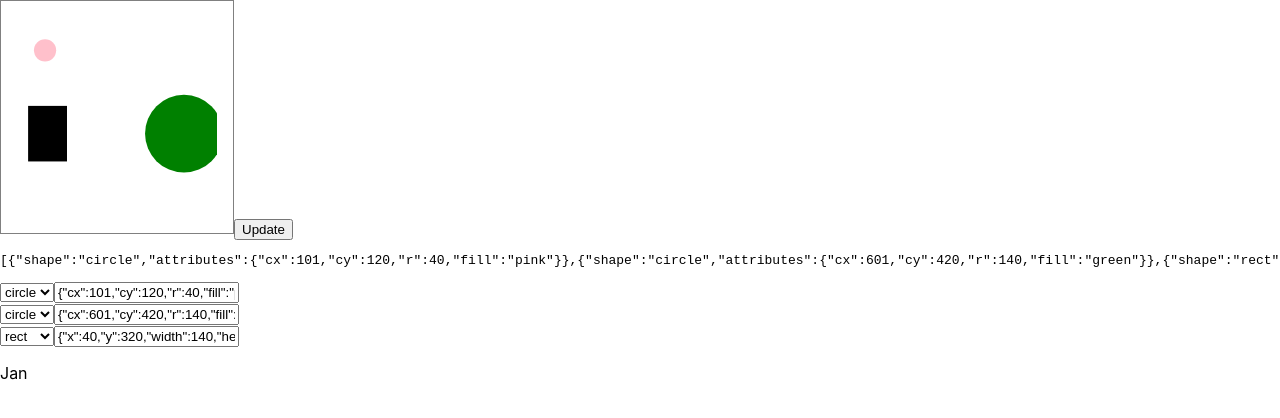
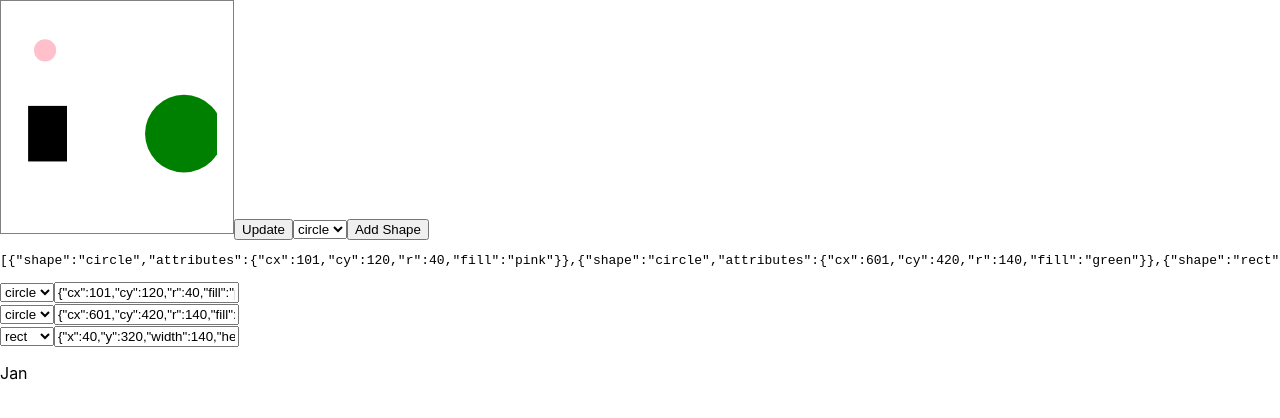
Before and after one commit to crianonim/svarog, a React (Create React App) app: page / in a window 1280 px wide. Shown: the top 418 px of the page. Built offline with nearby package versions, Linux system fonts and the light colour scheme.

Commit message:
Add new shape

```diff
--- a/src/App.js
+++ b/src/App.js
@@ -35,6 +35,7 @@ const start=[
 const App = ()=>{
   // const [inputs,setInputs] = useState(circles.map(c=>JSON.stringify(c)));
   const [shapes,setShapes] = useState(start);
+  const [newShape,setNewShape] = useState("circle");
   const [shapesControlls,setShapesControlls] = useState(start.map(el=>({shape:el.shape,attributes:JSON.stringify(el.attributes)})));
   return (
     <>
@@ -46,6 +47,11 @@ const App = ()=>{
     </svg>
     {/* <button onClick={()=>setInputs([...inputs,JSON.stringify({cx:Math.random()*720,cy:Math.random()*720,r:20+Math.random()*50})])}>Add</button> */}
     <button onClick={()=>setShapes(shapesControlls.map(i=>({shape:i.shape,attributes:JSON.parse(i.attributes) })))}>Update</button>
+    <select value={newShape} onChange={(e)=>{ setNewShape(e.target.value)}}>
+      <option>circle</option>
+      <option>rect</option>
+    </select>
+    <button onClick={()=>{console.log(newShape); setShapesControlls([...shapesControlls,{shape:newShape,attributes:"{}"}]) }}>Add Shape</button>
     <pre>
       {JSON.stringify(shapes)}
     </pre>
```
